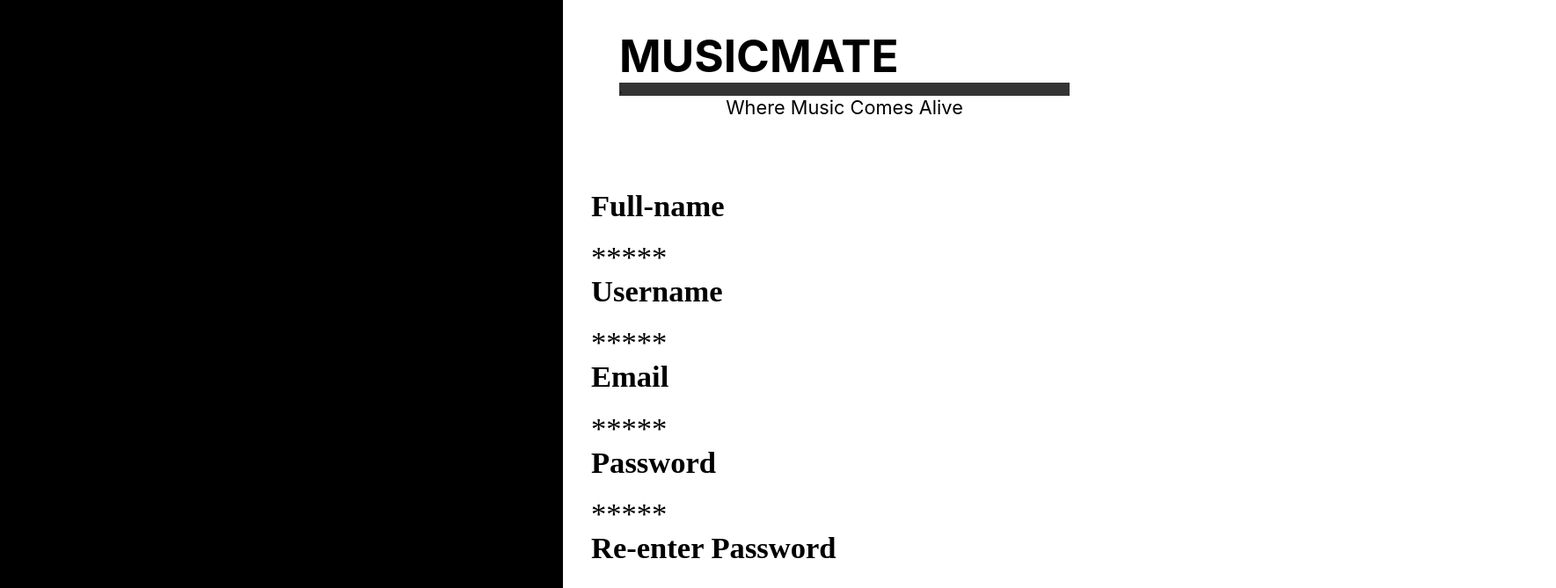
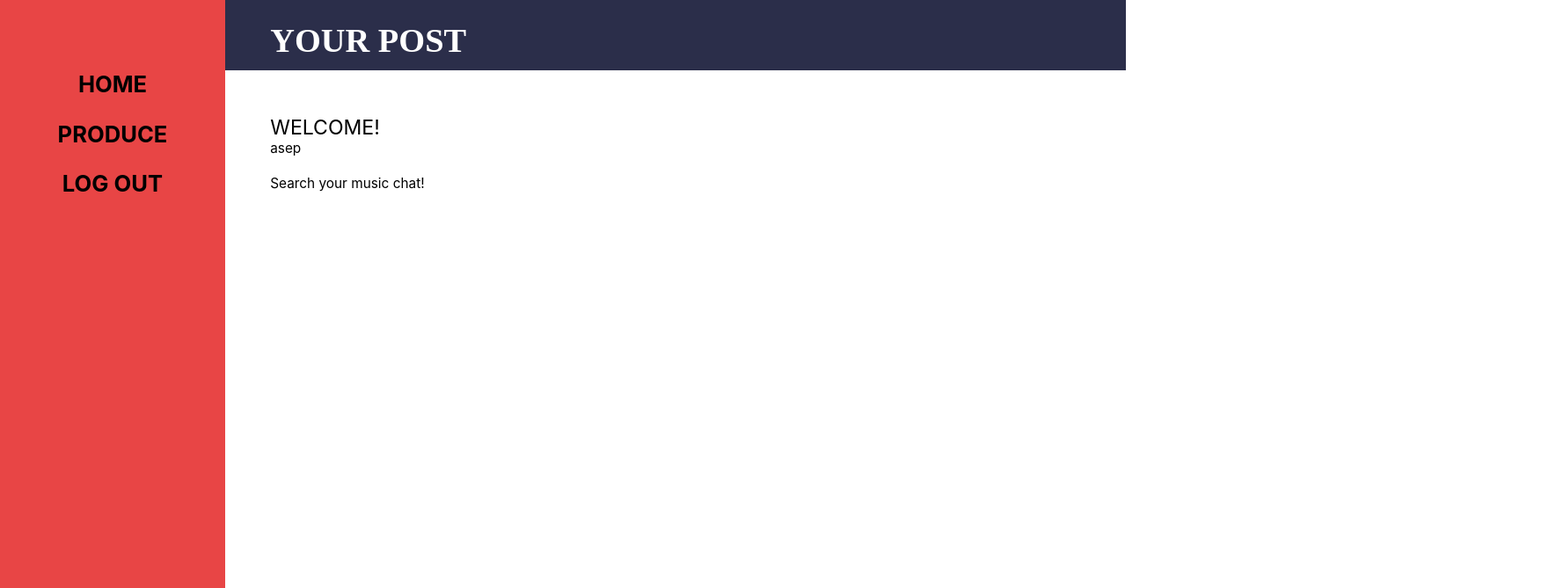
Before and after one commit to willamjonathan/MusicMate, a React (Create React App) app: page /posted in a window 1280 px wide. Shown: the top 669 px of the page at 88% size, 1769 px wide, since content can reach past the window. Built offline with nearby package versions, Linux system fonts and the light colour scheme.

Commit message:
Your-post page added

```diff
--- a/src/App.js
+++ b/src/App.js
@@ -2,12 +2,13 @@ import logo from './logo.svg';
 import './App.css';
 import Login from './components/Login';
 import Signup from './components/Signup';
-
+import Posted from './components/Posted';
 
 function App() {
   return (
     // <Login></Login>
-    <Signup></Signup>
+    // <Signup></Signup>
+    <Posted></Posted>
   );
 }
 
--- /dev/null
+++ b/src/components/Posted.js
@@ -0,0 +1,53 @@
+import '../styles/Posted.css'
+
+function Posted() {
+    return(<div>
+        <div class ="Posted">
+        <div class="left-posted">
+            <div class="nav-bar-posted">
+                <div class="home-posted">
+                    HOME
+                </div>
+                <div class="produce-posted">
+                    PRODUCE
+                </div>
+                <div class="log-out-posted">
+                    LOG OUT
+                </div>
+            </div>
+
+        </div>
+        <div class = "right-posted">
+            <div class="header-posted">
+                <div class="yourpost"> YOUR POST</div>
+            </div>
+            <div class = "container-posted">
+                <div class="container-header-posted">
+                    <div class="Welcome">
+                        WELCOME!
+                    </div>
+                    <div class="username-posted">
+                        asep
+                        {/* nanti harus diganti ke pake use use apa la itu */}
+                    </div>
+                    <div class="Search-posted">
+                        <div class="Search-your-music-chat">
+                            Search your music chat!
+                        </div>
+                        <div class="Search-bar">
+
+                        </div>
+                    </div>
+                </div>
+            </div>
+        </div>
+        </div>
+
+
+
+    </div>)
+
+
+}
+
+export default Posted;
--- /dev/null
+++ b/src/styles/Posted.css
@@ -0,0 +1,70 @@
+.Posted {
+  background-color: #fff;
+  width: 1769px;
+  height: 1514px;
+}
+.left-posted {
+  width: 20%;
+  background-color: #e84545;
+  height: 100%;
+  position: fixed;
+  left: 0%;
+  top: 0%;
+}
+.nav-bar-posted {
+  position: relative;
+  top: 10%;
+  font-weight: bold;
+  font-size: 2vw;
+}
+.home-posted {
+  margin-bottom: 10%;
+  text-align: center;
+}
+.produce-posted {
+  text-align: center;
+  margin-bottom: 10%;
+}
+.log-out-posted {
+  text-align: center;
+}
+.right-posted {
+  position: fixed;
+  left: 20%;
+  top: 0%;
+  width: 80%;
+  height: 100%;
+}
+.header-posted {
+  height: 10%;
+  width: 100%;
+  background-color: #2b2e4a;
+}
+.header-posted .yourpost {
+  position: relative;
+  font-family: LexendGiga;
+  text-align: justify;
+  font-weight: bold;
+  font-size: 3vw;
+  color: #fff;
+  margin-left: 5%;
+  top: 30%;
+  margin-bottom: 5%;
+}
+.container-posted {
+}
+.container-header-posted {
+  margin-top: 5%;
+  position: relative;
+  left: 5%;
+  font-size: 1.8vw;
+  font-family: Inter;
+}
+.container-header-posted .username-posted {
+  font-size: 1.2vw;
+}
+
+.container-header-posted .Search-your-music-chat {
+  margin-top: 2%;
+  font-size: 1.2vw;
+}
```
